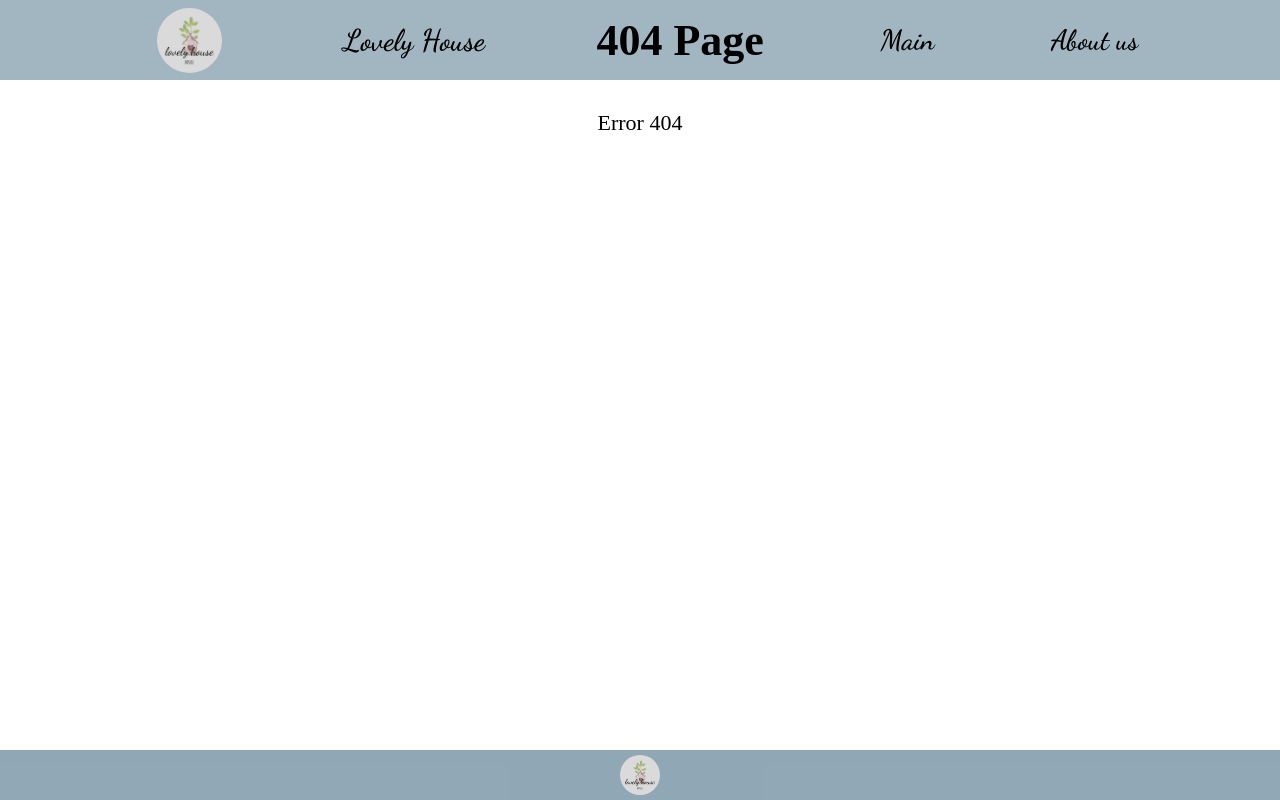
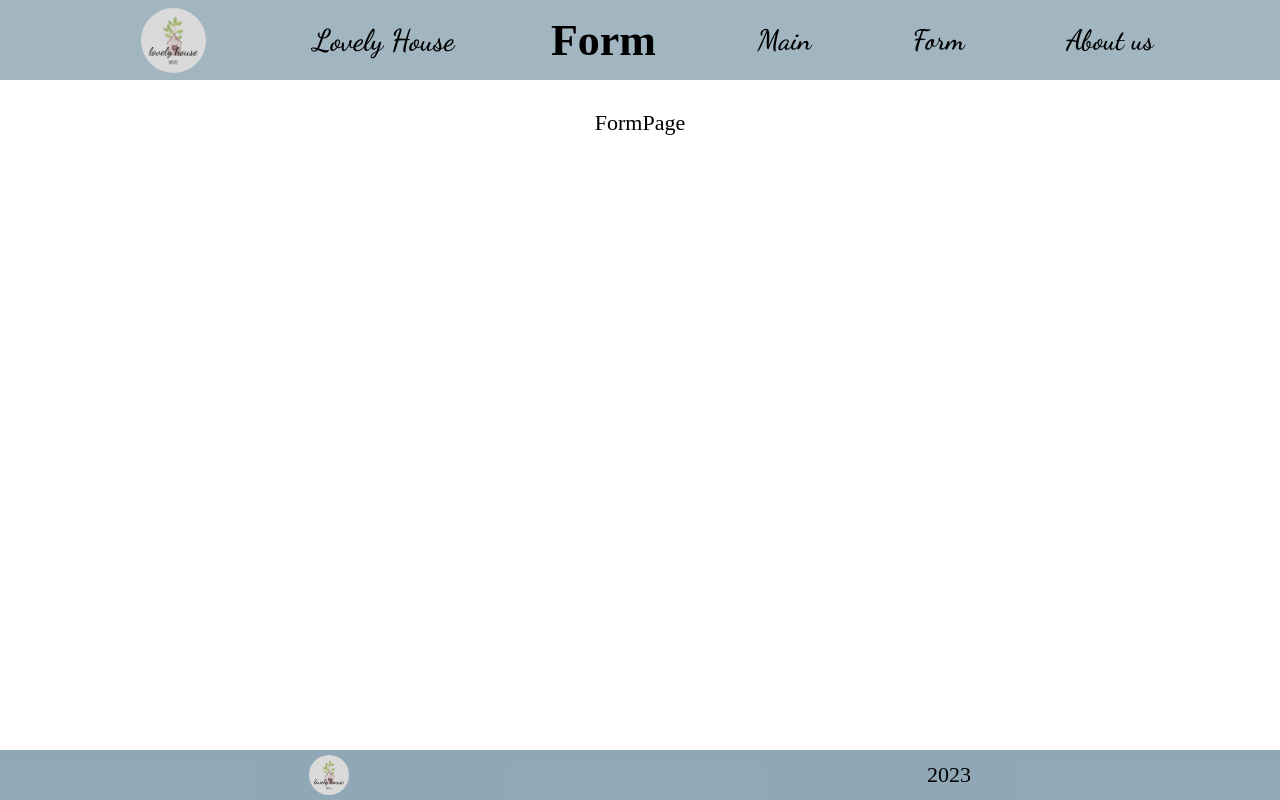
Before and after one commit to grishanova-oa/React-RSS, a React (Create React App) app: page /form in a window 1280 px wide. Before the commit this address had no page. Built offline with nearby package versions, Linux system fonts and the light colour scheme.

Commit message:
feat: add page form

```diff
--- a/src/App.tsx
+++ b/src/App.tsx
@@ -4,6 +4,7 @@ import { AboutPage } from './components/AboutPage';
 import { Error404 } from './components/Error404';
 import { HeaderComp } from './components/Header';
 import { MainPage } from './components/MainPage';
+import { FormPage } from './FormPage';
 import './styles.css';
 
 export class App extends Component {
@@ -13,6 +14,7 @@ export class App extends Component {
         <Routes>
           <Route path="/" element={<HeaderComp />}>
             <Route path="" element={<MainPage />} />
+            <Route path="/form" element={<FormPage />} />
             <Route path="about" element={<AboutPage />} />
             <Route path="*" element={<Error404 />} />
           </Route>
--- /dev/null
+++ b/src/FormPage/FormPage.tsx
@@ -0,0 +1,10 @@
+import React, { Component } from 'react';
+import './FormPageStyles.css';
+
+export class FormPage extends Component {
+  render() {
+    return (
+      <div className="form__container">FormPage</div>
+    );
+  }
+}
--- /dev/null
+++ b/src/FormPage/FormPageStyles.css
@@ -0,0 +1,4 @@
+.form__container {
+    flex: 1 1 auto;
+
+}
--- /dev/null
+++ b/src/FormPage/index.tsx
@@ -0,0 +1 @@
+export { FormPage } from './FormPage';
--- a/src/components/Footer/Footer.tsx
+++ b/src/components/Footer/Footer.tsx
@@ -5,5 +5,6 @@ import './FooterStyles.css';
 export const Footer = () => (
   <div className="footer">
     <Link to="/about" className="footer__img" />
+    <p>2023</p>
   </div>
 );
--- a/src/components/Footer/FooterStyles.css
+++ b/src/components/Footer/FooterStyles.css
@@ -1,7 +1,7 @@
 .footer {
     padding: 10px 20px;
     display: flex;
-    justify-content: center;
+    justify-content:space-around;
     background: rgba(71, 111, 133, 0.6);
     margin-top: 30px;
     height: 50px;
--- a/src/components/Header/Header.tsx
+++ b/src/components/Header/Header.tsx
@@ -20,6 +20,9 @@ const getCurrentPage = (pathname: string) => {
       break;
     case '/about':
       res = 'About Us';
+      break;
+    case '/form':
+      res = 'Form';
       break;
 
     default:
@@ -57,6 +60,9 @@ class Header extends Component<HeaderProps, IHeaderState> {
               <NavLink to="/" onClick={() => this.handleNavClick('Main')}>
                 Main
               </NavLink>
+              <NavLink to="/form" onClick={() => this.handleNavClick('Form')}>
+                Form
+              </NavLink>
               <NavLink to="/about" onClick={() => this.handleNavClick('About')}>
                 About us
               </NavLink>
--- a/tsconfig.json
+++ b/tsconfig.json
@@ -7,6 +7,8 @@
       "esnext"
     ],
     "allowJs": true,
+    "noImplicitAny": true,
+    "strict": true,
     "skipLibCheck": true,
     "esModuleInterop": true,
     "allowSyntheticDefaultImports": true,
```
Also changed, not shown: .eslintrc.json.
